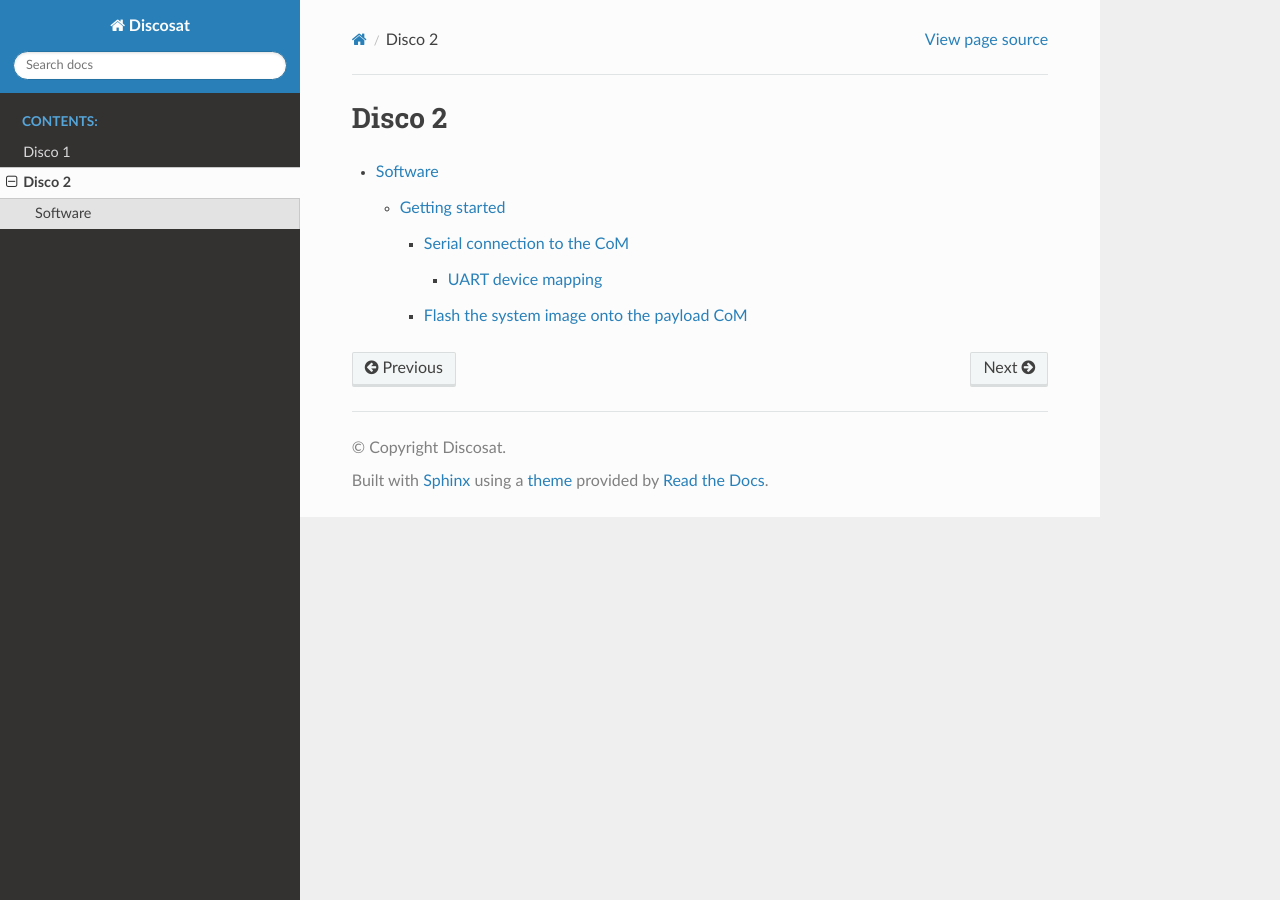
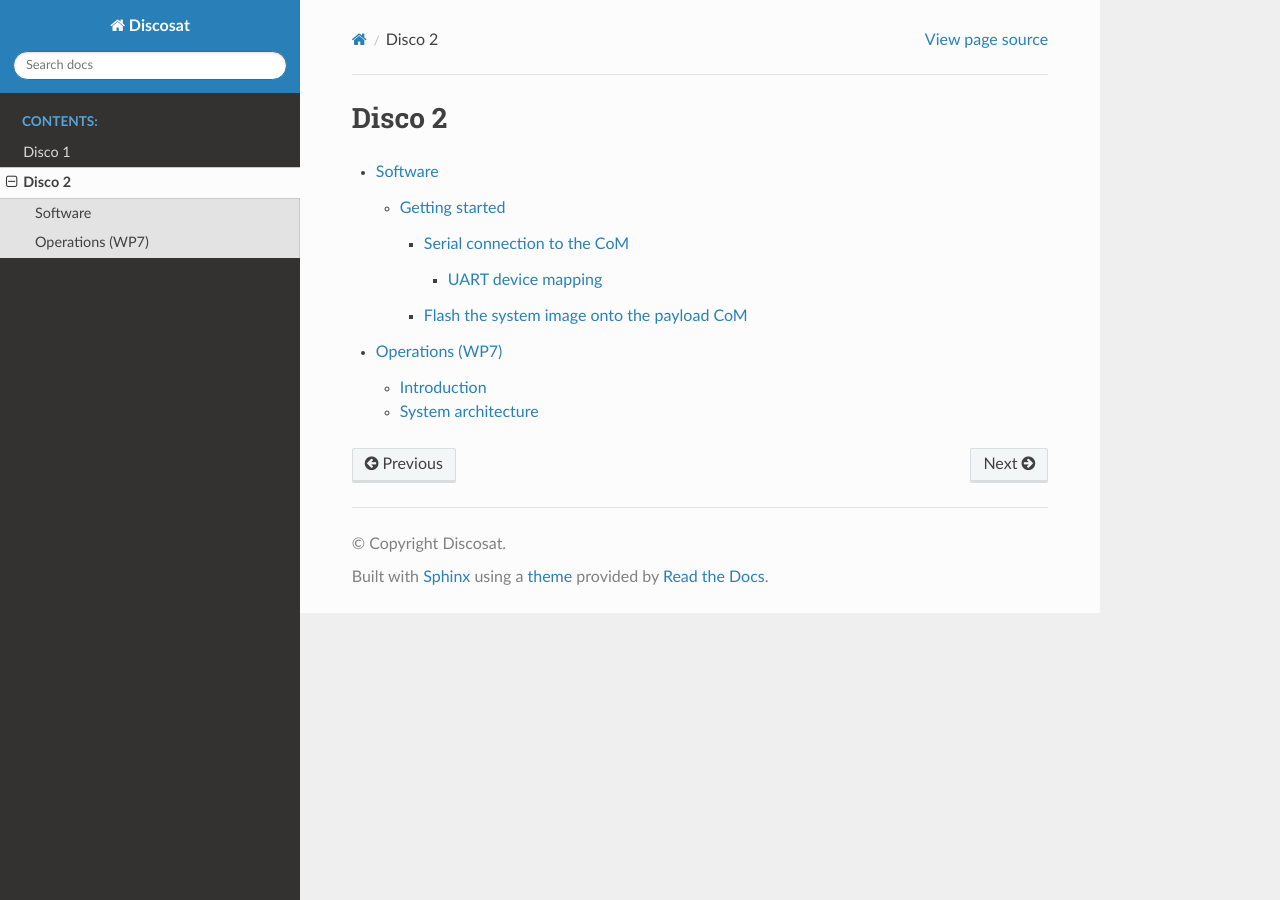
Before and after one commit to discosat/discosat.github.io, a Sphinx documentation site: the page built from doc/disco-2/index.rst, in a window 1280 px wide. Built offline with Sphinx 7.4.7 and the Read the Docs theme 2.0.0, drawn with Linux system fonts in a browser that asks for light colours; pages that are not in the unit, such as notebooks, are missing from menus.

Commit message:
Initial operations documentation files

```diff
--- a/doc/disco-2/index.rst
+++ b/doc/disco-2/index.rst
@@ -4,6 +4,7 @@ Disco 2
 
 .. toctree::
   software/index.rst
+  wp7-operations/index.rst
 ..
   wp0_management.md
   wp10-science.md
--- /dev/null
+++ b/doc/disco-2/wp7-operations/architecture.md
@@ -0,0 +1,3 @@
+# System architecture
+
+The operations system consists of multiple interacting services...
--- /dev/null
+++ b/doc/disco-2/wp7-operations/index.rst
@@ -0,0 +1,7 @@
+=======
+Operations (WP7)
+=======
+
+.. toctree::
+  introduction.md
+  architecture.md
```
Also changed, not shown: doc/disco-2/wp7-operations/introduction.md (added, +3 -0 lines).
